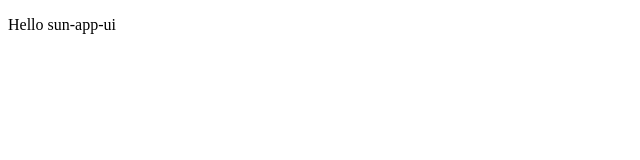
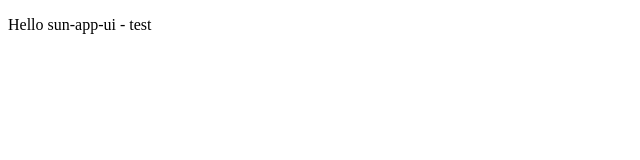
Before and after one commit to PawelKozka/sun-app-ui, an Angular app: page / in a window 1280 px wide. Shown: the top 160 px of the page, without its empty margins (0-640 px from the left). Built offline with nearby package versions, Linux system fonts and the light colour scheme.

Commit message:
update pipeline and test

```diff
--- a/src/app/app.component.html
+++ b/src/app/app.component.html
@@ -1 +1 @@
-<p>Hello {{ title }}</p>
+<p>Hello {{ title }} - test</p>
```
